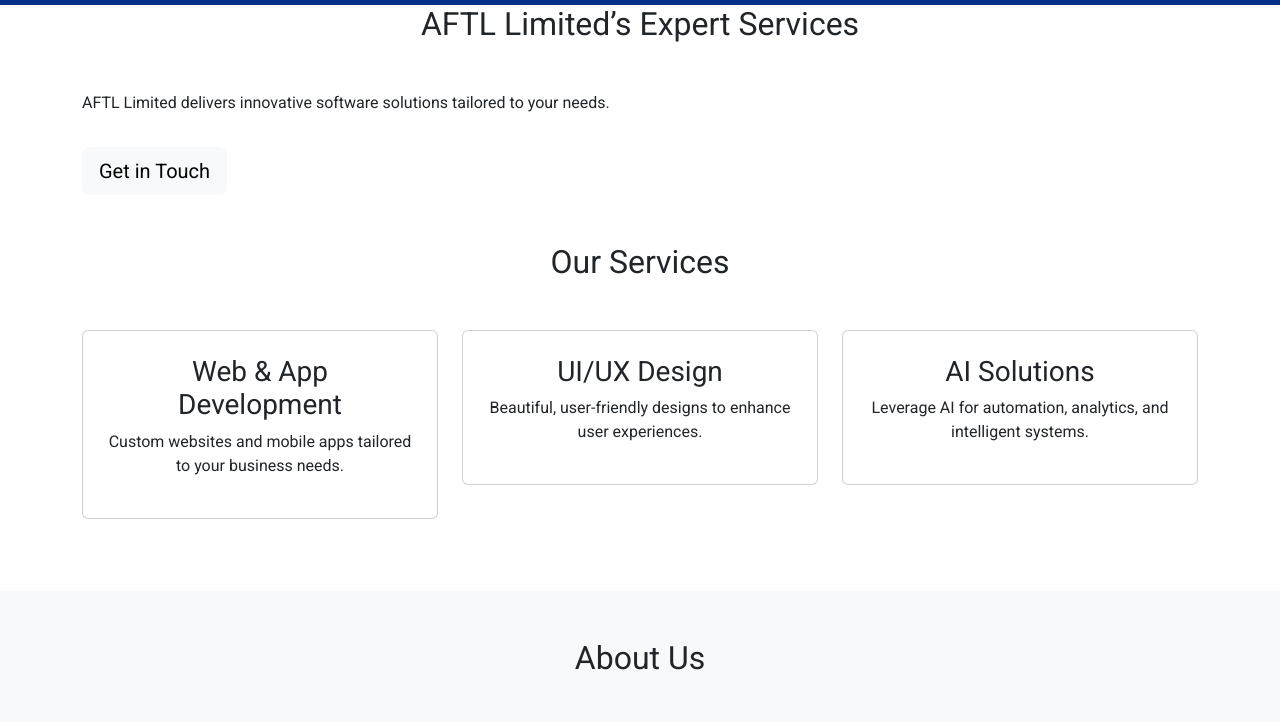
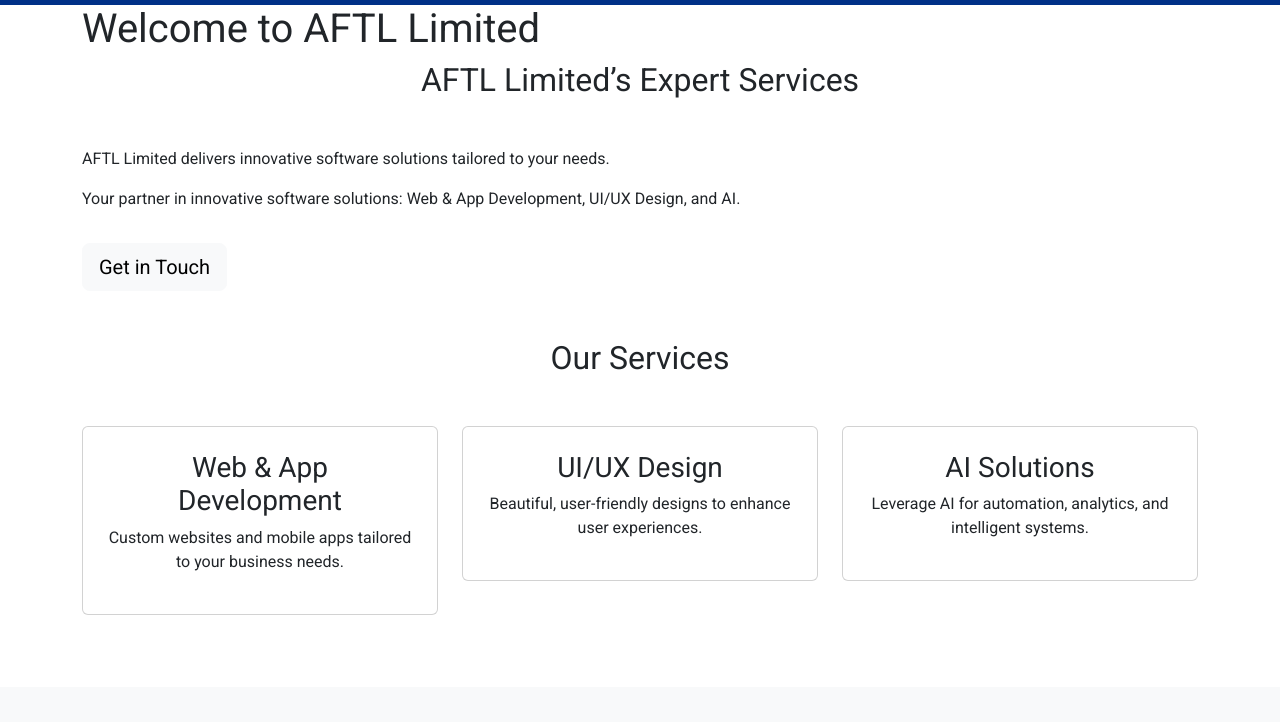
Before and after one commit to AFTLlimited25/AFTL-Website, a plain HTML site: page index.html in a window 1280 px wide. Shown: the part 61-783 px from the top of the page. Drawn offline with nearby package versions, Linux system fonts and the light colour scheme.

Commit message:
Update index.html

```diff
--- a/index.html
+++ b/index.html
@@ -114,10 +114,10 @@
   <!-- Hero Section -->
   <section id="services" class="services">
     <div class="container">
-      <!--h1>Welcome to AFTL Limited</h1>-->
+      <h1>Welcome to AFTL Limited</h1>
             <h2 class="text-center mb-5">AFTL Limited’s Expert Services</h2>
         <p>AFTL Limited delivers innovative software solutions tailored to your needs.</p>
-      <!--<p>Your partner in innovative software solutions: Web & App Development, UI/UX Design, and AI.</p>-->
+      <p>Your partner in innovative software solutions: Web & App Development, UI/UX Design, and AI.</p>
       <a href="#contact" class="btn btn-light btn-lg mt-3">Get in Touch</a>
     </div>
   </section>
```
